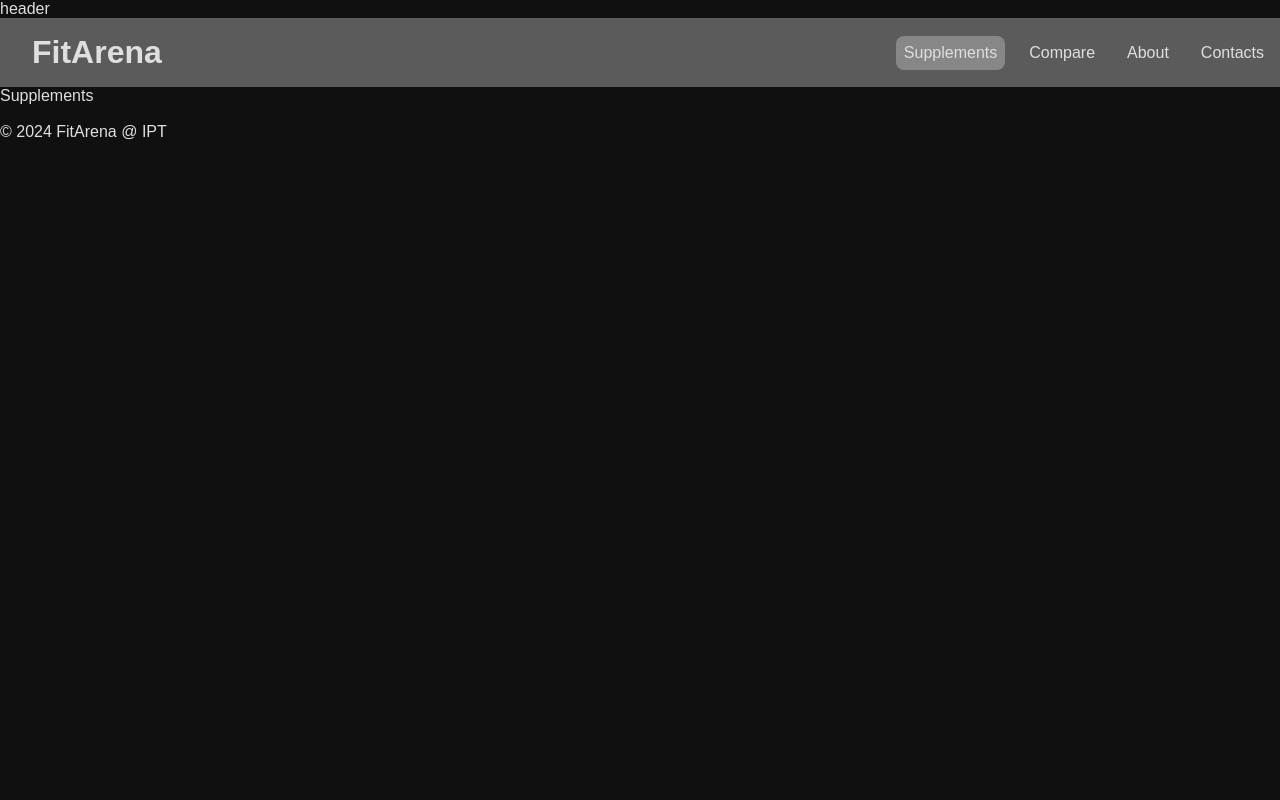
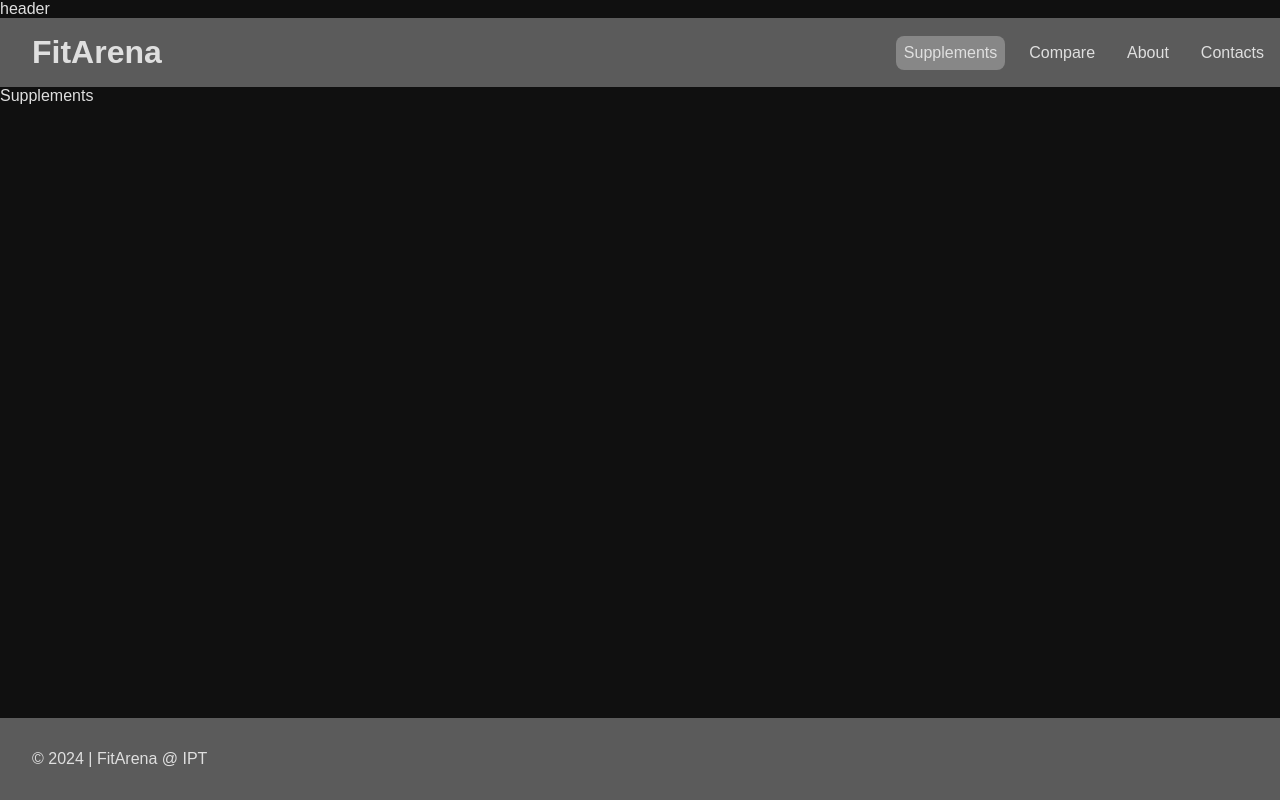
Before and after one commit to Benquerer/fit-arena, a React (Vite) app: page /supplements in a window 1280 px wide. Built offline with nearby package versions, Linux system fonts and the light colour scheme.

Commit message:
footer style

```diff
--- a/src/components/Footer.jsx
+++ b/src/components/Footer.jsx
@@ -1,12 +1,11 @@
 import React from 'react'
+import '../styles/Footer.css'
 
 export const Footer = () => {
   return (
-
-    <footer>
-        <br />
-        <p>&copy; {new Date().getFullYear()} FitArena @ IPT</p>
-    </footer>
+    <div className="footer">
+          <p>&copy; {new Date().getFullYear()} | FitArena @ IPT</p>
+    </div>
 
   )
 }
--- a/src/styles/App.css
+++ b/src/styles/App.css
@@ -1,6 +1,9 @@
 .App{
     background-color: #101010;
     height: 100%;
+    min-height: 100vh;
     width: 100%;
     color: #dfdfdf;
+    display: flex;
+    flex-direction: column;
 }
--- a/src/styles/Footer.css
+++ b/src/styles/Footer.css
@@ -0,0 +1,8 @@
+.footer{
+    background-color: #5b5b5b;
+    margin-top: auto;
+}
+p{
+    padding: 1rem 1rem;
+    margin: 1rem;
+}
```
